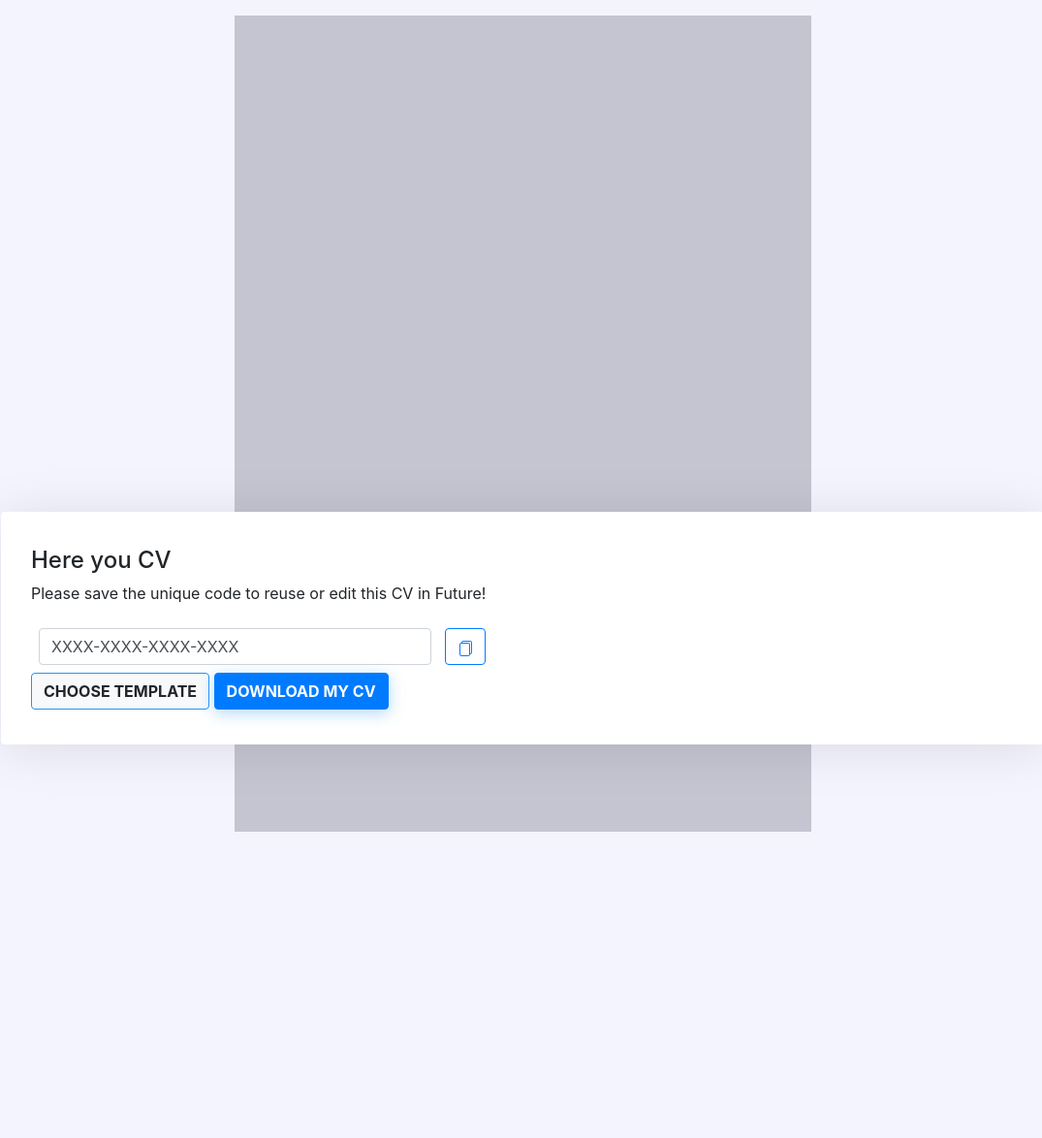
After one commit to MAAF72/CV-Generator, a Flask app: page /download in a window 1280 px wide. The commit adds this page. Shown: the whole page at 97% size, without its empty margins (101-1176 px from the left). Run offline with Flask 2, Linux system fonts and the light colour scheme; some libraries are stand-ins or nearby versions.

Commit message:
add download.html
update main.py but just copy and paste to see result every .html

```diff
--- a/application/web/main.py
+++ b/application/web/main.py
@@ -1,5 +1,15 @@
 from flask import Flask, render_template, request
 app = Flask(__name__)
+
+@app.route('/home')
+def home():
+    ctx = {
+        'title': 'Homepage CV-Generator',
+        'js': [
+            'input.js'
+        ]
+    }
+    return render_template('landingpage.html', **ctx)
 
 @app.route('/input')
 def input():
@@ -10,6 +20,26 @@ def input():
         ]
     }
     return render_template('form.html', **ctx)
+
+@app.route('/choosetemplate')
+def choosetemplate():
+    ctx = {
+        'title': 'Choose Template You Like',
+        'js': [
+            'input.js'
+        ]
+    }
+    return render_template('choosetemplate.html', **ctx)
+
+@app.route('/download')
+def download():
+    ctx = {
+        'title': 'Finish | Download CV',
+        'js': [
+            'input.js'
+        ]
+    }
+    return render_template('download.html', **ctx)
 
 @app.route('/edit/<unique_code>')
 def edit(unique_code):
--- a/application/web/static/css/modif.css
+++ b/application/web/static/css/modif.css
@@ -37,6 +37,13 @@ body {
 
 .cv {
   height: 556px;
+  background-color: #C5C5D2;
+  margin: 16px;
+}
+
+.cv-preview {
+  height: 842px;
+  width: 595px;
   background-color: #C5C5D2;
   margin: 16px;
 }
--- a/application/web/static/css/modif.scss
+++ b/application/web/static/css/modif.scss
@@ -56,6 +56,13 @@ body {
     margin: 16px;
 }
 
+.cv-preview {
+    height: 842px;
+    width: 595px;
+    background-color: $stroke;
+    margin: 16px;
+}
+
 .navbar {
     width: 1076px;
     height: 240px;
--- /dev/null
+++ b/application/web/templates/download.html
@@ -0,0 +1,62 @@
+<!DOCTYPE html>
+<html>
+    <head>
+        <title>Landing page</title>
+    </head>
+    <!-- Bootstrap CDN-->
+    <link rel="stylesheet" href="https://maxcdn.bootstrapcdn.com/bootstrap/4.5.2/css/bootstrap.min.css">
+    <script src="https://ajax.googleapis.com/ajax/libs/jquery/3.5.1/jquery.min.js"></script>
+    <script src="https://cdnjs.cloudflare.com/ajax/libs/popper.js/1.16.0/umd/popper.min.js"></script>
+    <script src="https://maxcdn.bootstrapcdn.com/bootstrap/4.5.2/js/bootstrap.min.js"></script>
+    <!-- import custome css-->
+    <link href="{{ url_for('static', filename='css/modif.css') }}" rel="stylesheet">
+    <link href="/application/web/static/css/modif.css" rel="stylesheet">
+    <body>
+        <!-- navbar -->
+        <div class="mx-auto navbar fixed-bottom" id="navbar-div">
+            <div class="container">
+                <div class="row" style="width: 100%">
+                    <div class="col-6">
+                        <h5>Here you CV</h5>
+                        <p>Please save the unique code to reuse or edit this CV in Future!</p>
+                        <div class="div-content-row">
+                            <input type="text" class="form-control" id="kode-unik" name="kode-unik" aria-describedby="kode-unik" placeholder="kode-unik" value="XXXX-XXXX-XXXX-XXXX">
+
+                            <div style="width: 16px;"></div>
+
+                            <button onclick="copyToClipboard('#kode-unik')" type="button" id="copy-button" class="btn btn-outline-primary">
+                                <svg xmlns="http://www.w3.org/2000/svg" width="16" height="16" fill="currentColor" class="bi bi-files" viewBox="0 0 16 16">
+                                    <path d="M13 0H6a2 2 0 0 0-2 2 2 2 0 0 0-2 2v10a2 2 0 0 0 2 2h7a2 2 0 0 0 2-2 2 2 0 0 0 2-2V2a2 2 0 0 0-2-2zm0 13V4a2 2 0 0 0-2-2H5a1 1 0 0 1 1-1h7a1 1 0 0 1 1 1v10a1 1 0 0 1-1 1zM3 4a1 1 0 0 1 1-1h7a1 1 0 0 1 1 1v10a1 1 0 0 1-1 1H4a1 1 0 0 1-1-1V4z"/>
+                                  </svg>
+                            </button>
+                        </div>
+                        <button type="button" class="btn btn-light text-uppercase font-weight-bolder" id=btn-back-homepage>Choose template</button>
+                        <button type="button" id="btn-choose-template" class="btn btn-primary text-uppercase font-weight-bolder">Download My CV</button>
+                    </div>
+                </div>
+            </div>
+        </div>
+
+        <!--CV Preview Template-->
+        <div class="container">
+            <div class="row">
+                <div class="col-12 d-flex justify-content-center">
+                    <div class="cv-preview"></div>
+                </div>
+            </div>
+        </div>
+
+
+        <div style="height: 300px;"></div>
+
+
+        <!--navbar.script-->
+        <script>
+            //copy button
+            function copyToClipboard(element) {
+                $(element).select();
+                document.execCommand("copy");
+            }
+        </script>
+    </body>
+</html>
```
Also changed, not shown: 1 other file.
